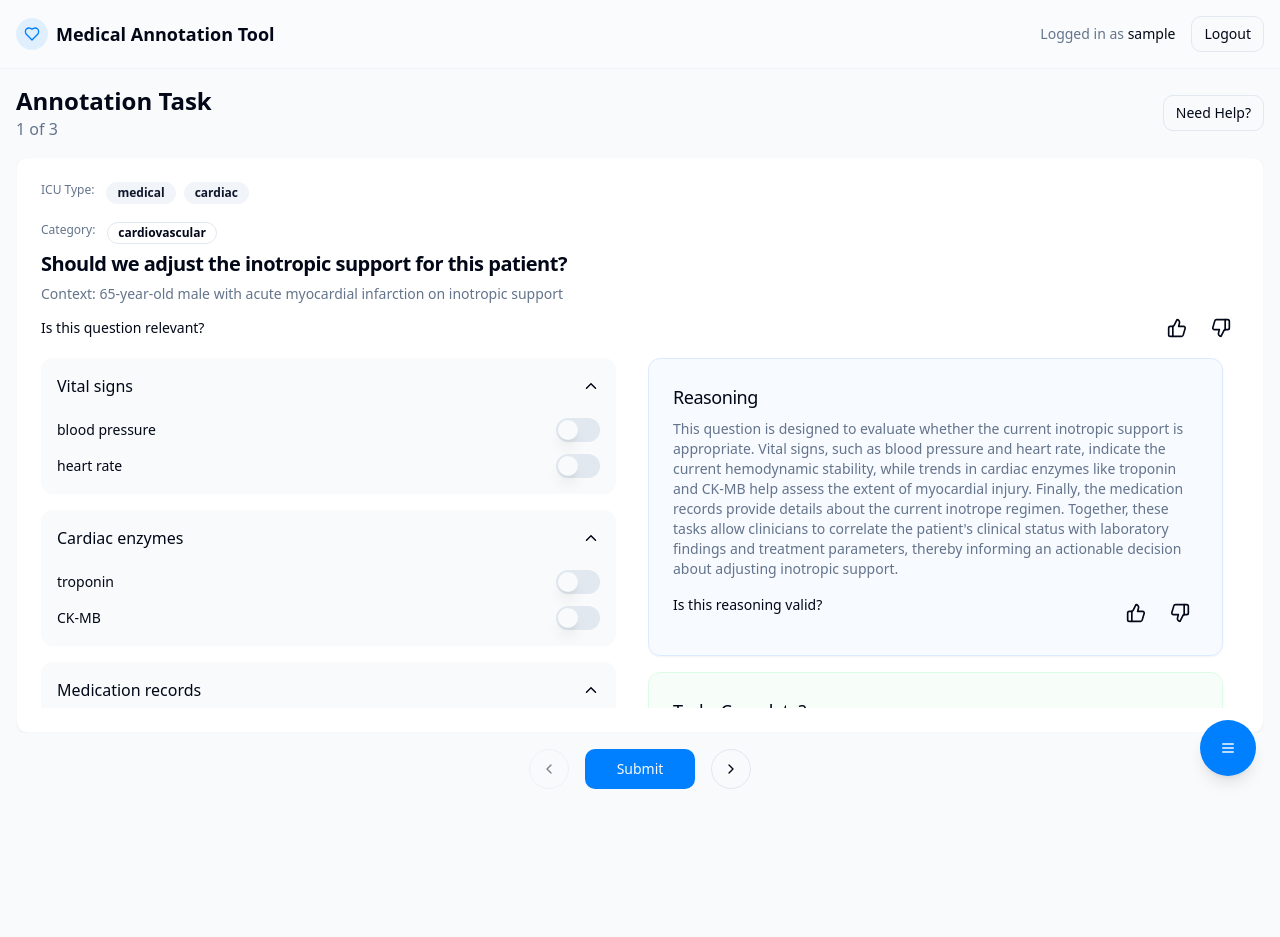
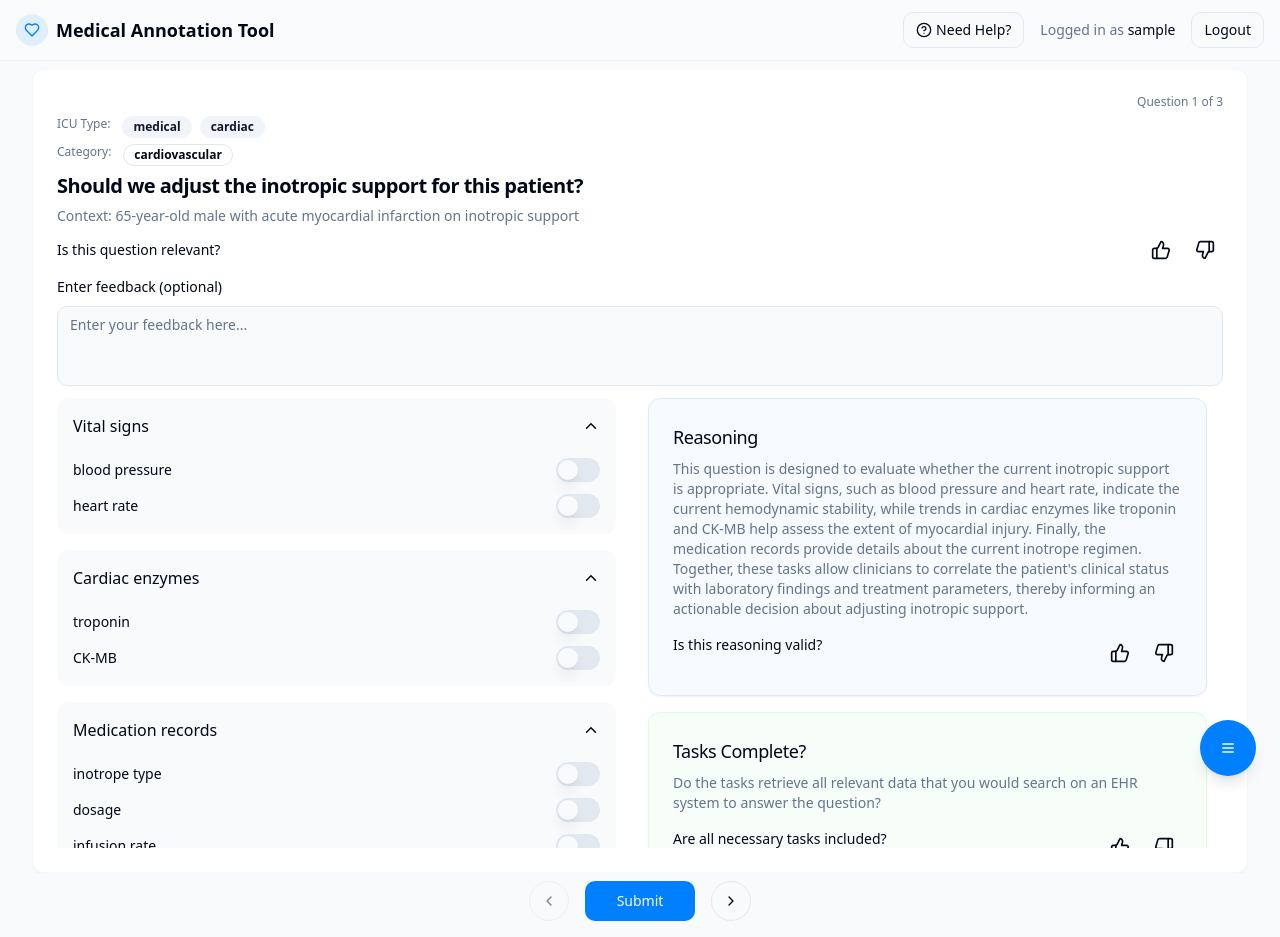
Before and after one commit to iheallab/AtomizeAi_Annotation_Tool, a React (Vite) app: page /dashboard in a window 1280 px wide. Before the commit the page ends 805 px from the top, so only its background shows below. Built offline with nearby package versions, Linux system fonts and the light colour scheme; sample sign-in values are in the browser's storage.

Commit message:
Improve Dashboard Layout and Spacing
- Adjust dashboard layout to maximize vertical space.
- Move feedback section to the left column.
- Reposition "Need Help" button.

```diff
--- a/src/components/AnnotationCard.tsx
+++ b/src/components/AnnotationCard.tsx
@@ -25,6 +25,8 @@ type AnnotationCardProps = {
   onCompleteFeedback?: (feedback: 'positive' | 'negative') => void;
   onQuestionFeedback?: (feedback: 'positive' | 'negative') => void;
   onUserFeedbackChange?: (feedback: string) => void;
+  currentQuestionIndex?: number;
+  totalQuestions?: number;
 };
 
 const AnnotationCard = ({
@@ -41,7 +43,9 @@ const AnnotationCard = ({
   onRelevanceFeedback,
   onCompleteFeedback,
   onQuestionFeedback,
-  onUserFeedbackChange
+  onUserFeedbackChange,
+  currentQuestionIndex,
+  totalQuestions
 }: AnnotationCardProps) => {
   // Helper function to handle switch changes
   const handleSwitchChange = (taskKey: string, value: boolean) => {
@@ -59,6 +63,13 @@ const AnnotationCard = ({
     >
       <Card className="overflow-hidden border border-border/30 shadow-sm h-full flex flex-col">
         <CardHeader className="pb-3">
+          {currentQuestionIndex && totalQuestions && (
+            <div className="flex justify-end">
+              <span className="text-xs text-muted-foreground">
+                Question {currentQuestionIndex} of {totalQuestions}
+              </span>
+            </div>
+          )}
           <div className="flex flex-wrap gap-2 mb-3">
             <span className="text-xs font-medium text-muted-foreground mr-1">ICU Type:</span>
             {icuTypes.map((type, index) => (
@@ -85,7 +96,7 @@ const AnnotationCard = ({
             </p>
           )}
 
-          <div className="flex justify-between items-center mt-4">
+          <div className="flex justify-between items-center mt-4 w-full">
             <span className="text-sm font-medium">Is this question relevant?</span>
             <FeedbackButtons
               onPositive={() => onQuestionFeedback?.('positive')}
@@ -93,12 +104,27 @@ const AnnotationCard = ({
               selected={feedbackQuestion}
             />
           </div>
+
+          <div className="space-y-2 mt-4">
+            <Label htmlFor="feedback" className={`${(feedbackQuestion === 'negative' || feedbackRelevance === 'negative' || feedbackComplete === 'negative') ? 'text-destructive font-semibold' : ''}`}>
+              {(feedbackQuestion === 'negative' || feedbackRelevance === 'negative' || feedbackComplete === 'negative')
+                ? 'Please provide detailed feedback (required)'
+                : 'Enter feedback (optional)'}
+            </Label>
+            <Textarea
+              id="feedback"
+              placeholder="Enter your feedback here..."
+              value={userFeedback}
+              onChange={(e) => onUserFeedbackChange?.(e.target.value)}
+              className={`resize-none ${(feedbackQuestion === 'negative' || feedbackRelevance === 'negative' || feedbackComplete === 'negative') ? 'border-destructive' : ''}`}
+            />
+          </div>
         </CardHeader>
 
         <CardContent className="flex-1 overflow-hidden flex flex-col">
           <div className="grid grid-cols-1 md:grid-cols-2 gap-4 flex-1 overflow-hidden">
-            <ScrollArea className="h-[350px] pr-4">
-              <div className="space-y-4 pb-4">
+            <ScrollArea className="h-[calc(100vh-350px)]">
+              <div className="space-y-4 pb-4 pr-4">
                 <CollapsibleSection title="Vital signs" defaultOpen={true}>
                   <div className="space-y-3">
                     <div className="flex items-center justify-between space-x-2">
@@ -183,7 +209,7 @@ const AnnotationCard = ({
               </div>
             </ScrollArea>
 
-            <div className="space-y-4 h-[350px] overflow-y-auto pr-4">
+            <div className="space-y-4 h-[calc(100vh-350px)] pr-4">
               <Card className="bg-blue-50/50 border-blue-100">
                 <CardHeader className="pb-2">
                   <CardTitle className="text-lg font-medium">Reasoning</CardTitle>
@@ -223,21 +249,6 @@ const AnnotationCard = ({
                   </div>
                 </CardContent>
               </Card>
-
-              <div className="space-y-2">
-                <Label htmlFor="feedback" className={`${(feedbackQuestion === 'negative' || feedbackRelevance === 'negative' || feedbackComplete === 'negative') ? 'text-destructive font-semibold' : ''}`}>
-                  {(feedbackQuestion === 'negative' || feedbackRelevance === 'negative' || feedbackComplete === 'negative')
-                    ? 'Please provide detailed feedback (required)'
-                    : 'Enter feedback (optional)'}
-                </Label>
-                <Textarea
-                  id="feedback"
-                  placeholder="Enter your feedback here..."
-                  value={userFeedback}
-                  onChange={(e) => onUserFeedbackChange?.(e.target.value)}
-                  className={`min-h-[100px] resize-none ${(feedbackQuestion === 'negative' || feedbackRelevance === 'negative' || feedbackComplete === 'negative') ? 'border-destructive' : ''}`}
-                />
-              </div>
             </div>
           </div>
         </CardContent>
--- a/src/pages/Dashboard.tsx
+++ b/src/pages/Dashboard.tsx
@@ -1,4 +1,3 @@
-
 import React, { useState, useEffect } from 'react';
 import { motion } from 'framer-motion';
 import { useAuth } from '@/context/AuthContext';
@@ -8,7 +7,7 @@ import { toast } from "sonner";
 import AnnotationCard from '@/components/AnnotationCard';
 import NavigationControls from '@/components/NavigationControls';
 import { ScrollArea } from '@/components/ui/scroll-area';
-import { Menu, List, CheckCircle2, CircleDashed } from 'lucide-react';
+import { Menu, List, CheckCircle2, CircleDashed, HelpCircle } from 'lucide-react';
 import {
   Drawer,
   DrawerContent,
@@ -17,7 +16,6 @@ import {
   DrawerTrigger
 } from '@/components/ui/drawer';
 
-// Define the type for an annotation item
 type AnnotationItem = {
   id: string;
   question: string;
@@ -39,9 +37,7 @@ const Dashboard = () => {
   const [annotationItems, setAnnotationItems] = useState<AnnotationItem[]>([]);
   const [drawerOpen, setDrawerOpen] = useState(false);
 
-  // Initialize with sample data - in a real app, this would come from an API
   useEffect(() => {
-    // Simulating API response
     const data: AnnotationItem[] = [
       {
         id: "1",
@@ -126,17 +122,14 @@ const Dashboard = () => {
   const handleSubmit = () => {
     setIsSubmitting(true);
 
-    // Mark the current item as completed
     const updatedItems = [...annotationItems];
     updatedItems[currentIndex].completed = true;
     setAnnotationItems(updatedItems);
 
-    // Simulate API call
     setTimeout(() => {
       toast.success("Annotation submitted successfully!");
       setIsSubmitting(false);
 
-      // Move to next item if available
       if (currentIndex < annotationItems.length - 1) {
         setCurrentIndex(currentIndex + 1);
       }
@@ -156,7 +149,6 @@ const Dashboard = () => {
     const updatedItems = [...annotationItems];
     updatedItems[currentIndex].feedbackQuestion = feedback;
 
-    // If positive feedback, turn on all tasks. If negative, turn off all.
     if (updatedItems[currentIndex].selectedTasks) {
       const tasks = updatedItems[currentIndex].selectedTasks!;
       const allKeys = Object.keys(tasks);
@@ -168,7 +160,6 @@ const Dashboard = () => {
 
     setAnnotationItems(updatedItems);
 
-    // If negative feedback, prompt for detailed feedback
     if (feedback === 'negative') {
       toast.info("Please provide detailed feedback in the feedback section below.");
     }
@@ -179,7 +170,6 @@ const Dashboard = () => {
     updatedItems[currentIndex].feedbackRelevance = feedback;
     setAnnotationItems(updatedItems);
 
-    // If negative feedback, prompt for detailed feedback
     if (feedback === 'negative') {
       toast.info("Please provide detailed feedback in the feedback section below.");
     }
@@ -190,7 +180,6 @@ const Dashboard = () => {
     updatedItems[currentIndex].feedbackComplete = feedback;
     setAnnotationItems(updatedItems);
 
-    // If negative feedback, prompt for detailed feedback
     if (feedback === 'negative') {
       toast.info("Please provide detailed feedback in the feedback section below.");
     }
@@ -202,7 +191,6 @@ const Dashboard = () => {
     setAnnotationItems(updatedItems);
   };
 
-  // If not logged in, redirect to login
   if (!user) {
     return <Navigate to="/" replace />;
   }
@@ -222,7 +210,7 @@ const Dashboard = () => {
   return (
     <div className="min-h-screen flex flex-col bg-background">
       <header className="border-b border-border/40 bg-card/30 backdrop-blur-sm sticky top-0 z-10">
-        <div className="container mx-auto px-4 py-4 flex justify-between items-center">
+        <div className="container mx-auto px-4 py-3 flex justify-between items-center">
           <div className="flex items-center gap-2">
             <div className="w-8 h-8 rounded-full bg-primary/10 flex items-center justify-center">
               <svg xmlns="http://www.w3.org/2000/svg" className="h-4 w-4 text-primary" width="24" height="24" viewBox="0 0 24 24" fill="none" stroke="currentColor" strokeWidth="2" strokeLinecap="round" strokeLinejoin="round"><path d="M19 14c1.49-1.46 3-3.21 3-5.5A5.5 5.5 0 0 0 16.5 3c-1.76 0-3 .5-4.5 2-1.5-1.5-2.74-2-4.5-2A5.5 5.5 0 0 0 2 8.5c0 2.3 1.5 4.05 3 5.5l7 7Z"/></svg>
@@ -231,6 +219,15 @@ const Dashboard = () => {
           </div>
 
           <div className="flex items-center gap-4">
+            <Button
+              variant="outline"
+              size="sm"
+              onClick={() => toast.info("Need help? Contact support@example.com")}
+              className="flex items-center gap-1"
+            >
+              <HelpCircle size={16} />
+              <span className="hidden sm:inline">Need Help?</span>
+            </Button>
             <span className="text-sm text-muted-foreground hidden md:inline-block">
               Logged in as <span className="font-medium text-foreground">{user.username}</span>
             </span>
@@ -241,38 +238,7 @@ const Dashboard = () => {
         </div>
       </header>
 
-      <main className="flex-1 container mx-auto px-4 py-4 flex flex-col h-[calc(100vh-73px)]">
-        <div className="mb-4 flex items-center justify-between">
-          <div>
-            <motion.h2
-              className="text-2xl font-bold"
-              initial={{ opacity: 0, y: -10 }}
-              animate={{ opacity: 1, y: 0 }}
-              transition={{ duration: 0.3 }}
-            >
-              Annotation Task
-            </motion.h2>
-            <motion.p
-              className="text-muted-foreground"
-              initial={{ opacity: 0 }}
-              animate={{ opacity: 1 }}
-              transition={{ duration: 0.3, delay: 0.1 }}
-            >
-              {currentIndex + 1} of {annotationItems.length}
-            </motion.p>
-          </div>
-
-          <motion.div
-            initial={{ opacity: 0, scale: 0.9 }}
-            animate={{ opacity: 1, scale: 1 }}
-            transition={{ duration: 0.3 }}
-          >
-            <Button variant="outline" size="sm" onClick={() => toast.info("Need help? Contact support@example.com")}>
-              Need Help?
-            </Button>
-          </motion.div>
-        </div>
-
+      <main className="flex-1 container mx-auto py-2 flex flex-col h-[calc(100vh-61px)]">
         <div className="flex-1 overflow-hidden flex flex-col">
           <AnnotationCard
             question={currentItem.question}
@@ -289,10 +255,12 @@ const Dashboard = () => {
             onCompleteFeedback={handleFeedbackComplete}
             onUserFeedbackChange={handleUserFeedback}
             onQuestionFeedback={handleFeedbackQuestion}
+            currentQuestionIndex={currentIndex + 1}
+            totalQuestions={annotationItems.length}
           />
         </div>
 
-        <div className="mt-4 flex justify-center">
+        <div className="mt-2 mb-2 flex justify-center">
           <NavigationControls
             onPrevious={handlePrevious}
             onNext={handleNext}
@@ -304,7 +272,6 @@ const Dashboard = () => {
         </div>
       </main>
 
-      {/* FAB for opening drawer */}
       <Drawer open={drawerOpen} onOpenChange={setDrawerOpen}>
         <DrawerTrigger asChild>
           <Button
```
